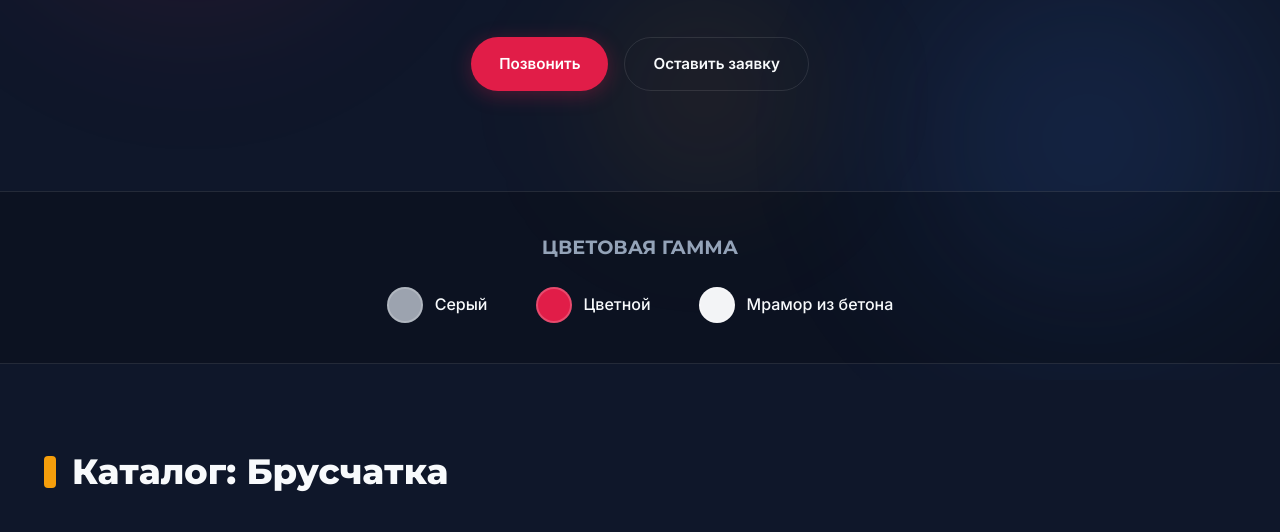
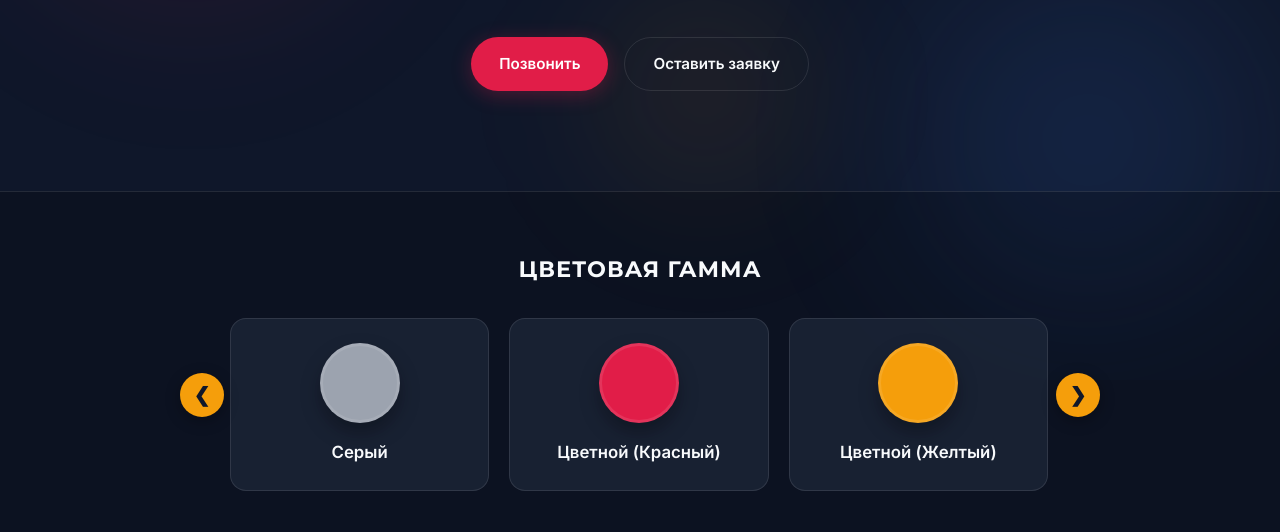
Before and after one commit to djtimoxa94-arch/koloritbeton-site, a plain HTML site: page index.html in a window 1280 px wide. Shown: the part 420-952 px from the top of the page. Drawn offline with Linux system fonts and the light colour scheme.

Commit message:
Add files via upload

```diff
--- a/index.html
+++ b/index.html
@@ -56,11 +56,33 @@
     .reveal { opacity: 0; transform: translateY(30px); transition: 0.8s; }
     .reveal.active { opacity: 1; transform: translateY(0); }
 
-    .palette { padding: 40px 0; border-top: 1px solid var(--border); border-bottom: 1px solid var(--border); background: rgba(0,0,0,0.2); text-align: center; }
-    .palette h2 { font-family: var(--font-head); font-size: 1.2rem; margin-bottom: 24px; text-transform: uppercase; color: var(--text-muted); }
-    .palette__row { display: flex; justify-content: center; gap: 48px; flex-wrap: wrap; }
-    .palette__item { display: flex; align-items: center; gap: 12px; font-weight: 500; }
-    .swatch { width: 36px; height: 36px; border-radius: 50%; border: 2px solid rgba(255,255,255,0.2); }
+    /* КАРУСЕЛЬ ЦВЕТОВ */
+    .palette { padding: 60px 0; border-top: 1px solid var(--border); border-bottom: 1px solid var(--border); background: rgba(0,0,0,0.2); text-align: center; overflow: hidden; }
+    .palette h2 { font-family: var(--font-head); font-size: 1.4rem; margin-bottom: 30px; text-transform: uppercase; color: var(--text-main); letter-spacing: 1px; }
+
+    .color-slider-wrapper { position: relative; max-width: 900px; margin: 0 auto; padding: 0 40px; }
+    .color-slider { display: flex; gap: 20px; overflow-x: auto; scroll-snap-type: x mandatory; scrollbar-width: none; padding-bottom: 20px; scroll-behavior: smooth; }
+    .color-slider::-webkit-scrollbar { display: none; }
+
+    .color-card {
+      flex: 0 0 calc(33.333% - 14px); scroll-snap-align: start;
+      background: var(--surface); border: 1px solid var(--border); border-radius: 16px; padding: 24px;
+      display: flex; flex-direction: column; align-items: center; gap: 16px; transition: 0.3s;
+    }
+    .color-card:hover { background: rgba(30, 41, 59, 0.9); transform: translateY(-5px); }
+    .color-circle { width: 80px; height: 80px; border-radius: 50%; border: 3px solid rgba(255,255,255,0.1); box-shadow: 0 10px 20px rgba(0,0,0,0.3); }
+    .color-name { font-weight: 600; font-size: 1.05rem; text-align: center; }
+
+    .slider-btn {
+      position: absolute; top: 40%; transform: translateY(-50%);
+      width: 44px; height: 44px; border-radius: 50%;
+      background: var(--accent-yellow); color: var(--bg-dark); border: none; cursor: pointer;
+      display: flex; align-items: center; justify-content: center; font-size: 20px; font-weight: bold;
+      box-shadow: 0 4px 15px rgba(0,0,0,0.3); z-index: 2; transition: 0.2s;
+    }
+    .slider-btn:hover { transform: translateY(-50%) scale(1.1); }
+    .slider-btn--prev { left: -10px; }
+    .slider-btn--next { right: -10px; }
 
     .section { padding: 80px 0; }
     .section h2 { font-family: var(--font-head); font-size: 2.2rem; font-weight: 800; margin-bottom: 40px; display: flex; align-items: center; gap: 16px; }
@@ -97,15 +119,8 @@
     .worktime p { display: flex; justify-content: space-between; margin-bottom: 12px; border-bottom: 1px solid var(--border); padding-bottom: 12px; color: var(--text-muted); }
     .worktime p b { color: var(--text-main); } .worktime p:last-child { border: none; }
 
-    /* БЛОК КАРТЫ */
     .map-section { padding: 80px 0; background: rgba(0,0,0,0.1); }
-    .map-wrapper {
-      width: 100%; height: 450px;
-      border-radius: var(--radius); overflow: hidden;
-      border: 1px solid var(--border);
-      box-shadow: 0 10px 30px rgba(0,0,0,0.2);
-      position: relative; z-index: 1;
-    }
+    .map-wrapper { width: 100%; height: 450px; border-radius: var(--radius); overflow: hidden; border: 1px solid var(--border); box-shadow: 0 10px 30px rgba(0,0,0,0.2); position: relative; z-index: 1; }
     .map-wrapper iframe { width: 100%; height: 100%; border: none; filter: grayscale(0.2) contrast(1.1); }
 
     .contact { display: grid; grid-template-columns: 1fr 1fr; gap: 60px; align-items: center; }
@@ -119,6 +134,10 @@
       .hero h1 { font-size: 2.4rem; } .about, .contact { grid-template-columns: 1fr; gap: 40px; }
       .logo img { height: 40px; } .section h2 { font-size: 1.8rem; }
       .map-wrapper { height: 350px; }
+      .color-card { flex: 0 0 calc(80% - 10px); }
+      .slider-btn { width: 36px; height: 36px; font-size: 16px; }
+      .slider-btn--prev { left: 0px; } .slider-btn--next { right: 0px; }
+      .color-slider-wrapper { padding: 0 20px; }
     }
   </style>
 </head>
@@ -155,10 +174,18 @@
 <section class="palette reveal">
   <div class="container">
     <h2>Цветовая гамма</h2>
-    <div class="palette__row">
-      <div class="palette__item"><span class="swatch" style="background:#9CA3AF"></span>Серый</div>
-      <div class="palette__item"><span class="swatch" style="background:#E11D48"></span>Цветной</div>
-      <div class="palette__item"><span class="swatch" style="background:#F3F4F6;"></span>Мрамор из бетона</div>
+    <div class="color-slider-wrapper">
+      <button class="slider-btn slider-btn--prev" id="colorPrev">❮</button>
+      <div class="color-slider" id="colorSlider">
+        <div class="color-card"><div class="color-circle" style="background:#9CA3AF"></div><div class="color-name">Серый</div></div>
+        <div class="color-card"><div class="color-circle" style="background:#E11D48"></div><div class="color-name">Цветной (Красный)</div></div>
+        <div class="color-card"><div class="color-circle" style="background:#F59E0B"></div><div class="color-name">Цветной (Желтый)</div></div>
+        <div class="color-card"><div class="color-circle" style="background:#10B981"></div><div class="color-name">Цветной (Зеленый)</div></div>
+        <div class="color-card"><div class="color-circle" style="background:#3B82F6"></div><div class="color-name">Цветной (Синий)</div></div>
+        <div class="color-card"><div class="color-circle" style="background:#F3F4F6;"></div><div class="color-name">Мрамор из бетона</div></div>
+        <div class="color-card"><div class="color-circle" style="background:#78350F"></div><div class="color-name">Темно-коричневый</div></div>
+      </div>
+      <button class="slider-btn slider-btn--next" id="colorNext">❯</button>
     </div>
   </div>
 </section>
@@ -198,22 +225,13 @@
   </div>
 </section>
 
-<!-- БЛОК С КАРТОЙ -->
 <section class="map-section" id="map">
   <div class="container">
     <h2 class="reveal">Как нас найти</h2>
     <div class="map-wrapper reveal">
-      <iframe
-        src="https://yandex.by/map-widget/v1/?ll=23.826239%2C53.754207&mode=whatshere&whatshere%5Bpoint%5D=23.826202%2C53.753868&whatshere%5Bzoom%5D=17&z=18.41"
-        width="100%"
-        height="100%"
-        frameborder="0"
-        allowfullscreen="true">
-      </iframe>
+      <iframe src="https://yandex.by/map-widget/v1/?ll=23.826239%2C53.754207&mode=whatshere&whatshere%5Bpoint%5D=23.826202%2C53.753868&whatshere%5Bzoom%5D=17&z=18.41" width="100%" height="100%" frameborder="0" allowfullscreen="true"></iframe>
     </div>
-    <p class="reveal" style="margin-top: 20px; color: var(--text-muted); text-align: center;">
-      <b>Адрес производства:</b> г. Гродно, Гожская улица, 2А
-    </p>
+    <p class="reveal" style="margin-top: 20px; color: var(--text-muted); text-align: center;"><b>Адрес производства:</b> г. Гродно, Гожская улица, 2А</p>
   </div>
 </section>
 
@@ -282,7 +300,7 @@ function renderGrid(id, items) {
     const slides = item.imgs.map(img => `<div class="carousel__slide" style="background-image:url('img/${img}')"></div>`).join("");
     return `
       <article class="card reveal">
-        <div class="carousel" data-current="0" data-total="${item.imgs.length}">
+        <div class="carousel">
           <div class="carousel__track">${slides}</div>
         </div>
         <div class="card__body">
@@ -313,6 +331,24 @@ const observer = new IntersectionObserver((entries) => {
 }, { threshold: 0.1 });
 
 document.querySelectorAll(".reveal").forEach(el => observer.observe(el));
+
+// КАРУСЕЛЬ ЦВЕТОВ
+const slider = document.getElementById('colorSlider');
+const btnPrev = document.getElementById('colorPrev');
+const btnNext = document.getElementById('colorNext');
+
+function getScrollAmount() {
+  const card = slider.querySelector('.color-card');
+  return card ? card.offsetWidth + 20 : 300;
+}
+
+btnNext.addEventListener('click', () => {
+  slider.scrollBy({ left: getScrollAmount(), behavior: 'smooth' });
+});
+
+btnPrev.addEventListener('click', () => {
+  slider.scrollBy({ left: -getScrollAmount(), behavior: 'smooth' });
+});
 </script>
 </body>
 </html>
```
